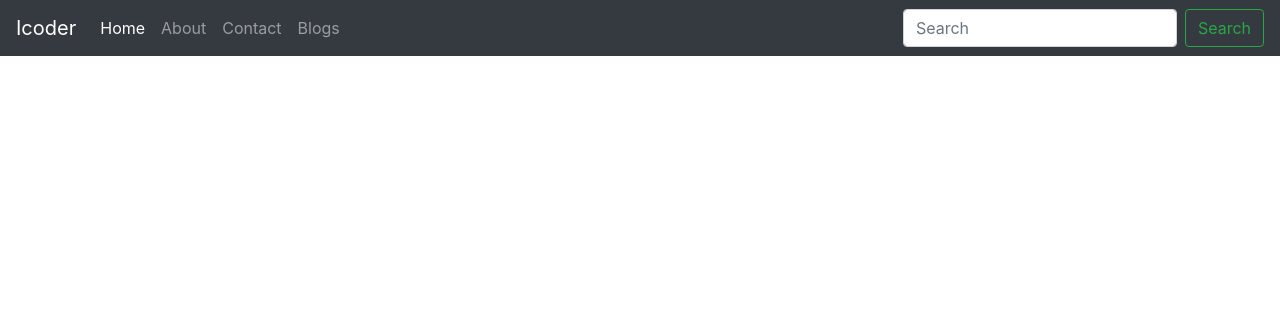
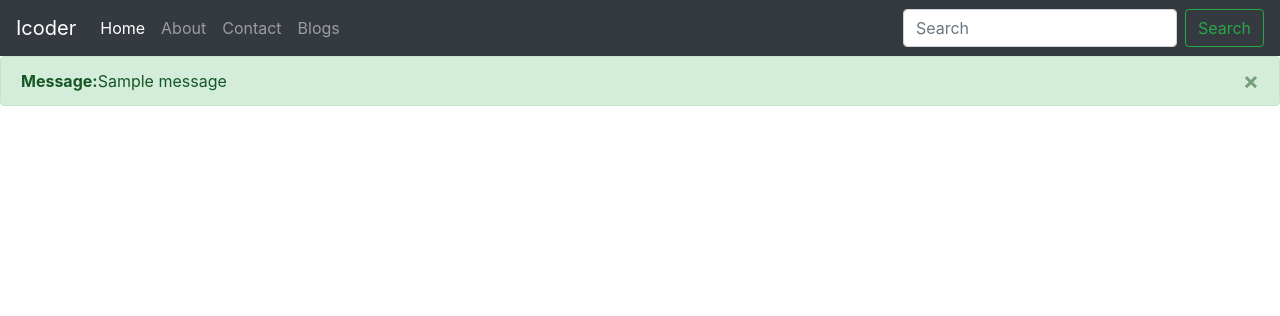
Before and after one commit to hritikarora28/Blog, a Django app: template templates/base.html in a window 1280 px wide. Shown: the top 316 px of the page. Run offline with Django 3.2, Linux system fonts and the light colour scheme; the template is opened without the code that fills it, so the values that code supplies are empty; one stand-in notice (Sample message) is shown; some libraries are stand-ins or nearby versions.

Commit message:
message_added

```diff
--- a/iCoder/settings.py
+++ b/iCoder/settings.py
@@ -11,6 +11,7 @@ https://docs.djangoproject.com/en/3.0/ref/settings/
 """
 
 import os
+from django.contrib.messages import constants as messages
 
 # Build paths inside the project like this: os.path.join(BASE_DIR, ...)
 BASE_DIR = os.path.dirname(os.path.dirname(os.path.abspath(__file__)))
@@ -120,3 +121,7 @@ USE_TZ = True
 # https://docs.djangoproject.com/en/3.0/howto/static-files/
 
 STATIC_URL = '/static/'
+
+MESSAGE_TAGS = {
+    messages.ERROR: 'danger'
+}
--- a/templates/base.html
+++ b/templates/base.html
@@ -16,7 +16,6 @@
 		<title>{% block title %} {% endblock title %}</title>
 	</head>
 	<body>
-
 		<nav class="navbar navbar-expand-lg navbar-dark bg-dark">
 			<a class="navbar-brand" href="/">Icoder</a>
 			<button
@@ -41,10 +40,10 @@
 					</li>
 
 					<li class="nav-item">
-						<a class="nav-link " href="/contact">Contact</a>
+						<a class="nav-link" href="/contact">Contact</a>
 					</li>
-                    <li class="nav-item">
-						<a class="nav-link " href="/blog">Blogs</a>
+					<li class="nav-item">
+						<a class="nav-link" href="/blog">Blogs</a>
 					</li>
 				</ul>
 				<form class="form-inline my-2 my-lg-0">
@@ -53,7 +52,17 @@
 				</form>
 			</div>
 		</nav>
-        {% block body %} {% endblock body %}
+
+		{% for message in messages %}
+
+		<div class="alert alert-{{message.tags}} alert-dismissible fade show" role="alert">
+			<strong>Message:</strong>{{ message }}
+
+			<button type="button" class="close" data-dismiss="alert" aria-label="Close">
+				<span aria-hidden="true">&times;</span>
+			</button>
+		</div>
+		{% endfor %} {% block body %} {% endblock body %}
 
 		<!-- Optional JavaScript -->
 		<!-- jQuery first, then Popper.js, then Bootstrap JS -->
```
Also changed, not shown: home/views.py (+9 -2 lines), db.sqlite3.
